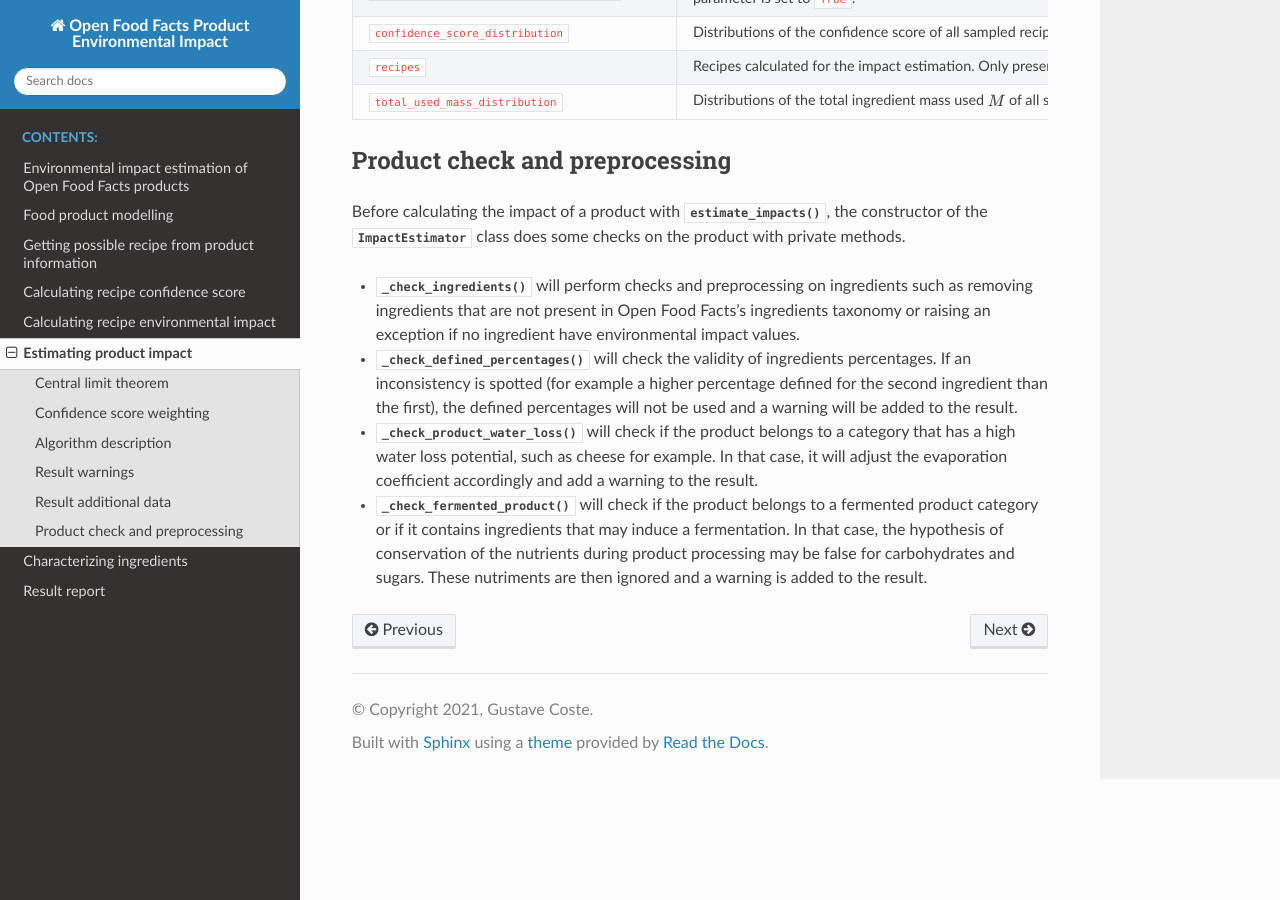
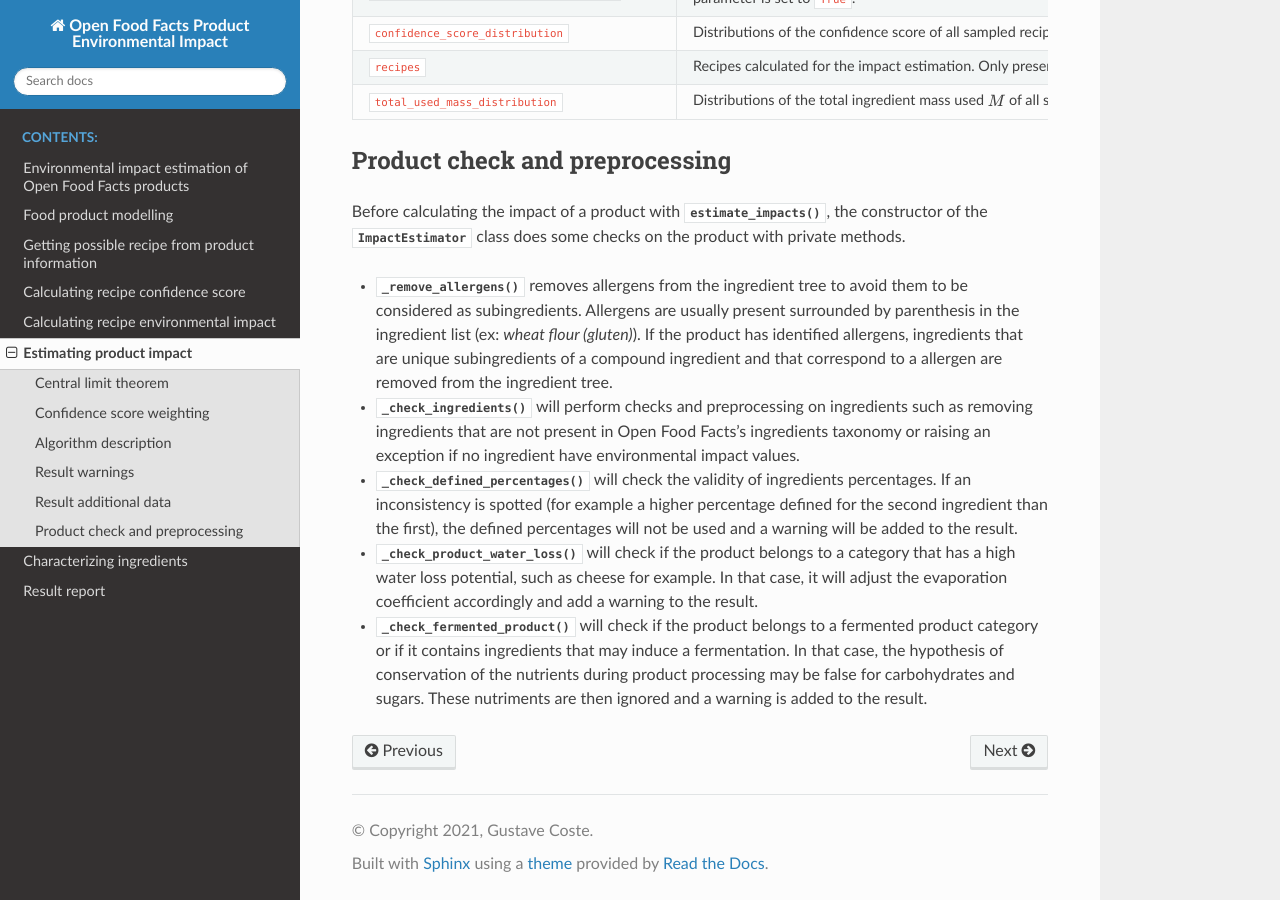
Before and after one commit to openfoodfacts/off-product-environmental-impact, a Sphinx documentation site: the page built from doc/source/estimating-product-impact.rst, in a window 1280 px wide and 900 px high, scrolled down 3401 px. Built offline with Sphinx 7.4.7 and the Read the Docs theme 2.0.0, drawn with Linux system fonts in a browser that asks for light colours.

Commit message:
Added doc about ImpactEstimator._remove_allergens()

```diff
--- a/doc/source/estimating-product-impact.rst
+++ b/doc/source/estimating-product-impact.rst
@@ -137,6 +137,7 @@ Product check and preprocessing
 
 Before calculating the impact of a product with :meth:`~impacts_estimation.impacts_estimation.ImpactEstimator.estimate_impacts`, the constructor of the :class:`~impacts_estimation.impacts_estimation.ImpactEstimator` class does some checks on the product with private methods.
 
+* :meth:`~impacts_estimation.impacts_estimation.ImpactEstimator._remove_allergens` removes allergens from the ingredient tree to avoid them to be considered as subingredients. Allergens are usually present surrounded by parenthesis in the ingredient list (ex: *wheat flour (gluten)*). If the product has identified allergens, ingredients that are unique subingredients of a compound ingredient and that correspond to a allergen are removed from the ingredient tree.
 * :meth:`~impacts_estimation.impacts_estimation.ImpactEstimator._check_ingredients` will perform checks and preprocessing on ingredients such as removing ingredients that are not present in Open Food Facts's ingredients taxonomy or raising an exception if no ingredient have environmental impact values.
 * :meth:`~impacts_estimation.impacts_estimation.ImpactEstimator._check_defined_percentages` will check the validity of ingredients percentages. If an inconsistency is spotted (for example a higher percentage defined for the second ingredient than the first), the defined percentages will not be used and a warning will be added to the result.
 * :meth:`~impacts_estimation.impacts_estimation.ImpactEstimator._check_product_water_loss` will check if the product belongs to a category that has a high water loss potential, such as cheese for example. In that case, it will adjust the evaporation coefficient accordingly and add a warning to the result.
```
